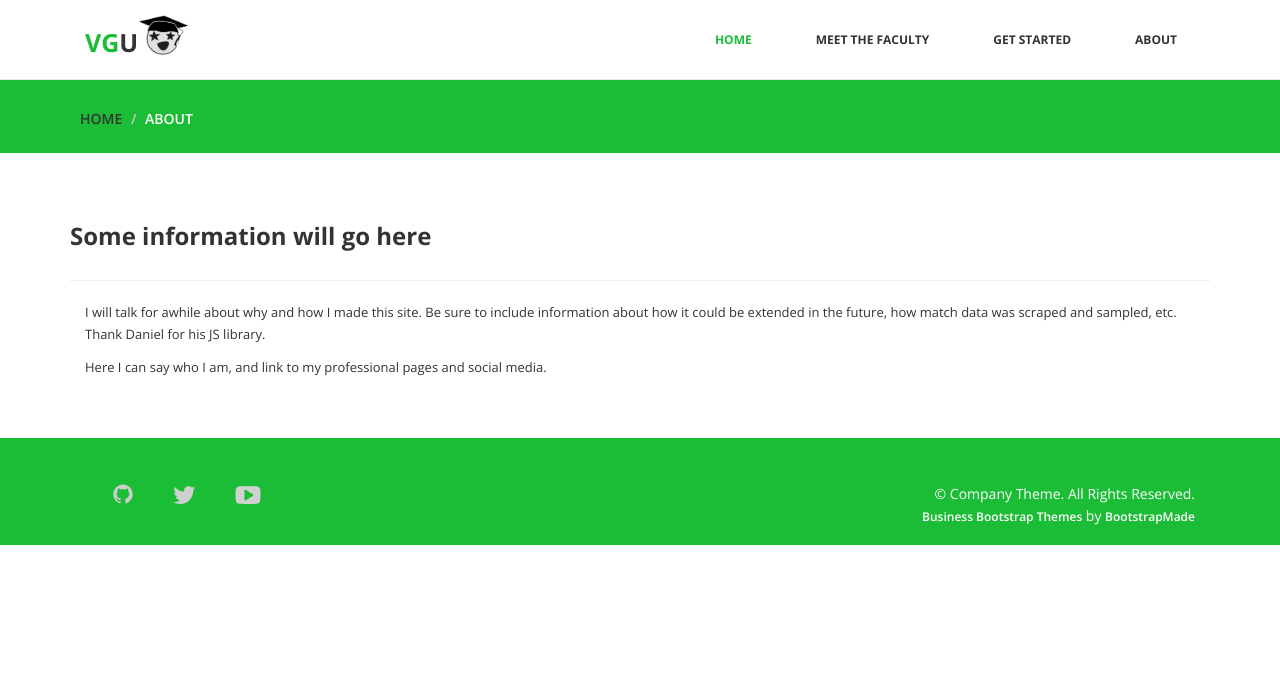
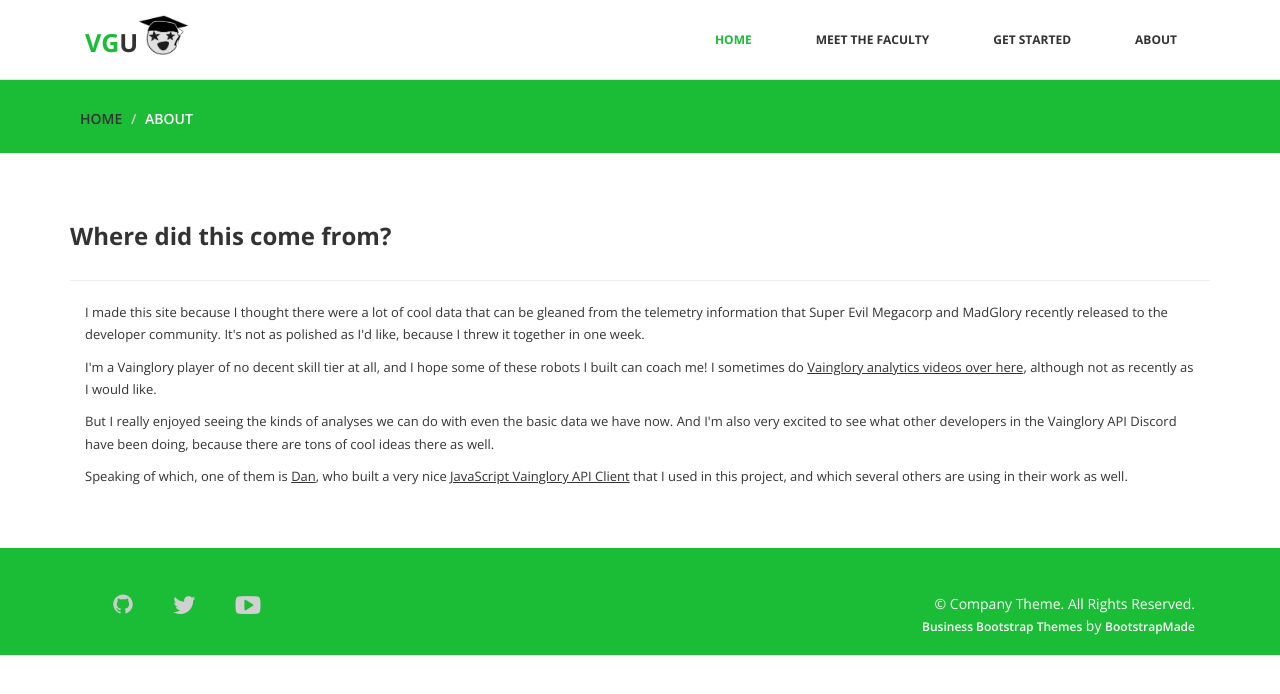
Before and after one commit to InfinityRift/vg-match-analysis, a website: page pages/about.html in a window 1280 px wide. Drawn offline with nearby package versions, Linux system fonts and the light colour scheme.

Commit message:
Writing the About page

```diff
--- a/pages/about.html
+++ b/pages/about.html
@@ -18,6 +18,9 @@
         Author: BootstrapMade
         Author URL: https://bootstrapmade.com
     ======================================================= -->
+    <style>
+        .aboutus a { text-decoration: underline; }
+    </style>
   </head>
   <body>
 	<header>
@@ -64,19 +67,34 @@
 
 	<div class="aboutus">
 		<div class="container">
-			<h3>Some information will go here</h3>
+			<h3>Where did this come from?</h3>
 			<hr>
 			<div class="col-md-12 wow fadeInDown" data-wow-duration="1000ms" data-wow-delay="300ms">
                 <!--
 				<img src="images/7.jpg" class="img-responsive">
 				<h4>This will be a heading!</h4>
                 -->
-				<p>I will talk for awhile about why and how I made this
-                site.  Be sure to include information about how it could
-                be extended in the future, how match data was scraped and
-                sampled, etc.  Thank Daniel for his JS library.</p>
-				<p>Here I can say who I am, and link to my professional
-                pages and social media.</p>
+				<p>I made this site because I thought there were a lot of
+                cool data that can be gleaned from the telemetry information
+                that Super Evil Megacorp and MadGlory recently released to
+                the developer community.  It's not as polished as I'd like,
+                because I threw it together in one week.</p>
+				<p>I'm a Vainglory player of no decent skill tier at all,
+                and I hope some of these robots I built can coach me!
+                I sometimes do
+                <a href='https://www.youtube.com/channel/UCbgosf7UWyBmnqP3-luQymw'>Vainglory analytics videos over here</a>, although
+                not as recently as I would like.</p>
+                <p>But I really enjoyed seeing the kinds of analyses we can
+                do with even the basic data we have now.  And I'm also very
+                excited to see what other developers in the Vainglory API
+                Discord have been doing, because there are tons of cool
+                ideas there as well.</p>
+                <p>Speaking of which, one of them is
+                <a href='https://github.com/seripap'>Dan</a>, who built a
+                very nice <a href='https://github.com/seripap/vainglory'
+                >JavaScript Vainglory API Client</a> that I used in this
+                project, and which several others are using in their work
+                as well.</p>
 			</div>
                     <!--
 			<div class="col-md-5 wow fadeInDown" data-wow-duration="1000ms" data-wow-delay="600ms">
```
